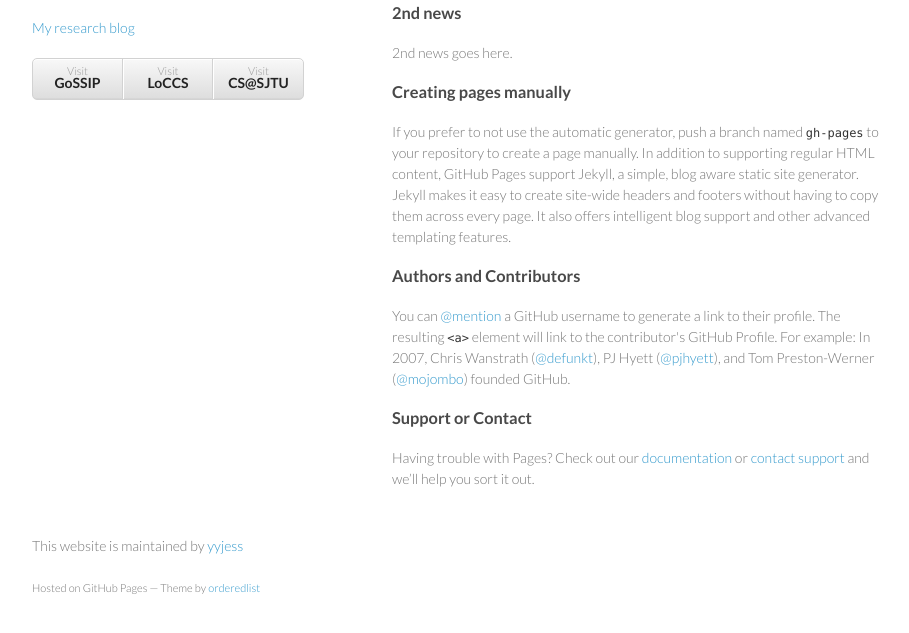
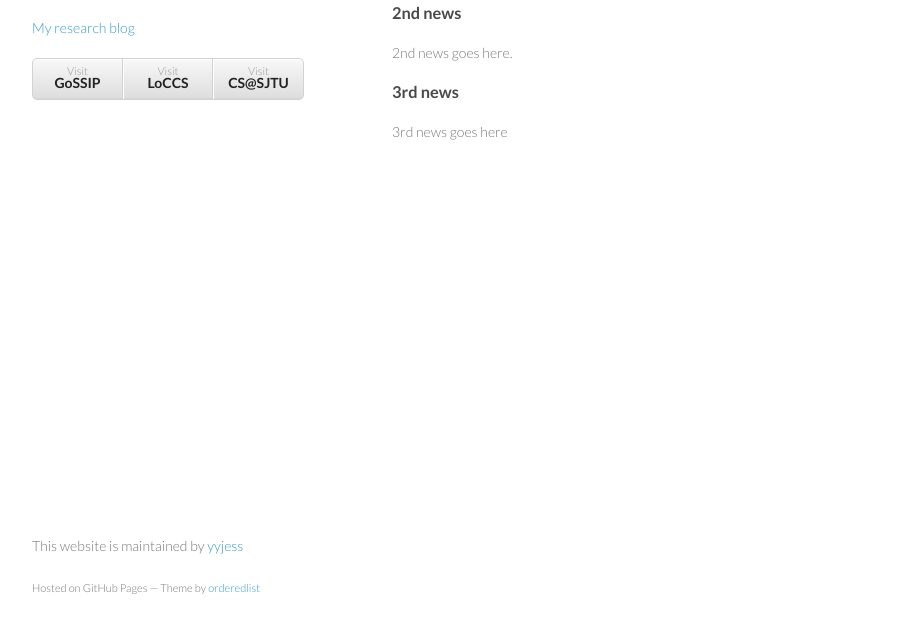
Before and after one commit to yyjess/Web, a plain HTML site: page index.html in a window 1280 px wide. Shown: the part 133-766 px from the top of the page, without its empty margins (178-1087 px from the left). Drawn offline with Linux system fonts and the light colour scheme.

Commit message:
customized a little bit

```diff
--- a/index.html
+++ b/index.html
@@ -35,24 +35,17 @@
 </p>
 
 <h3>
-<a id="2nd news" class="anchor" href="#2nd news" aria-hidden="true"><span class="octicon octicon-link"></span></a>2nd news</h3>
+<a id="2nd news" class="anchor" href="#2nd news" aria-hidden="true"><span class="octicon octicon-link"></span></a>2nd news
+</h3>
 
 <p>2nd news goes here. </p>
 
 <h3>
-<a id="creating-pages-manually" class="anchor" href="#creating-pages-manually" aria-hidden="true"><span class="octicon octicon-link"></span></a>Creating pages manually</h3>
+<a id="authors-and-contributors" class="anchor" href="#authors-and-contributors" aria-hidden="true"><span class="octicon octicon-link"></span></a>3rd news</h3>
 
-<p>If you prefer to not use the automatic generator, push a branch named <code>gh-pages</code> to your repository to create a page manually. In addition to supporting regular HTML content, GitHub Pages support Jekyll, a simple, blog aware static site generator. Jekyll makes it easy to create site-wide headers and footers without having to copy them across every page. It also offers intelligent blog support and other advanced templating features.</p>
+<p>3rd news goes here
+</p>
 
-<h3>
-<a id="authors-and-contributors" class="anchor" href="#authors-and-contributors" aria-hidden="true"><span class="octicon octicon-link"></span></a>Authors and Contributors</h3>
-
-<p>You can <a href="https://github.com/blog/821" class="user-mention">@mention</a> a GitHub username to generate a link to their profile. The resulting <code>&lt;a&gt;</code> element will link to the contributor's GitHub Profile. For example: In 2007, Chris Wanstrath (<a href="https://github.com/defunkt" class="user-mention">@defunkt</a>), PJ Hyett (<a href="https://github.com/pjhyett" class="user-mention">@pjhyett</a>), and Tom Preston-Werner (<a href="https://github.com/mojombo" class="user-mention">@mojombo</a>) founded GitHub.</p>
-
-<h3>
-<a id="support-or-contact" class="anchor" href="#support-or-contact" aria-hidden="true"><span class="octicon octicon-link"></span></a>Support or Contact</h3>
-
-<p>Having trouble with Pages? Check out our <a href="https://help.github.com/pages">documentation</a> or <a href="https://github.com/contact">contact support</a> and we’ll help you sort it out.</p>
       </section>
       <footer>
         <p>This website is maintained by <a href="http://loccs.sjtu.edu.cn/wiki/doku.php?id=people:yyjess">yyjess</a></p>
```
